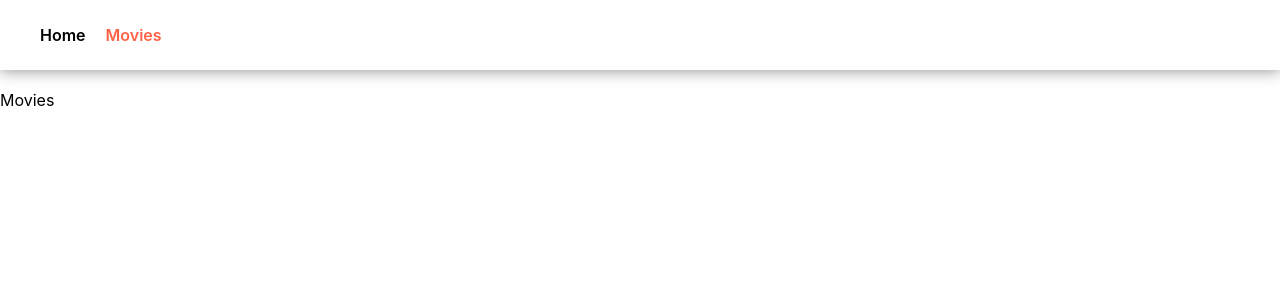
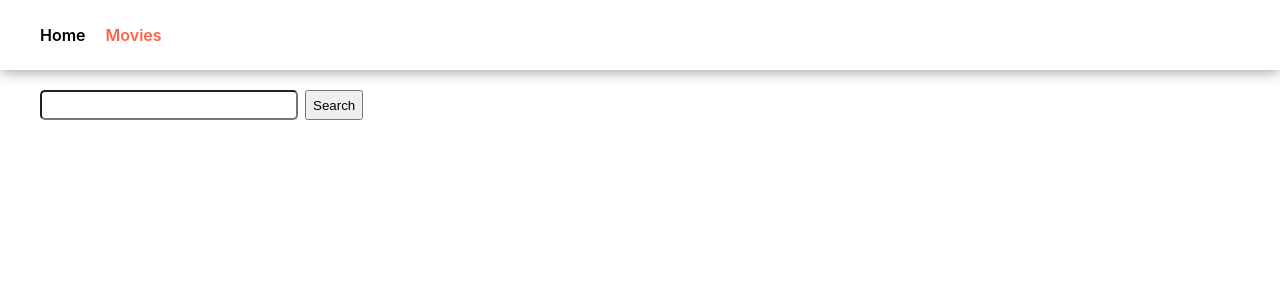
Before and after one commit to bohdan-ryzhko/goit-react-hw-05-movies, a React (Create React App) app: page /goit-react-hw-05-movies/movies in a window 1280 px wide. Shown: the top 300 px of the page. Built offline with nearby package versions, Linux system fonts and the light colour scheme.

Commit message:
add search movies

```diff
--- a/src/components/Card/Card.jsx
+++ b/src/components/Card/Card.jsx
@@ -8,7 +8,7 @@ export const Card = ({ popularMovie: { poster_path, title, overview, genres }, m
 		<>
 			<MovieCard>
 				<div>
-					<img width={100} height={100} src={`movies/${movieId}${poster_path}`} alt="" />
+					<img width={100} height={100} src={`${movieId}${poster_path}`} alt="" />
 				</div>
 				<CardTitle>{title}</CardTitle>
 				<div>
--- a/src/components/Cast/Cast.jsx
+++ b/src/components/Cast/Cast.jsx
@@ -12,11 +12,11 @@ const Cast = () => {
 	useEffect(() => {
 		const controller = new AbortController();
 		fetchMovieCredits(movieId, controller.signal)
-			.then(({ data }) => {
-				if (!data) {
-					throw new Error(data);
+			.then(data => {
+				if (data.status !== 200) {
+					return Promise.reject(data);
 				}
-				setCast(data.cast);
+				setCast(data.data.cast);
 				console.log(data);
 			}).catch(error => {
 				console.log(error);
@@ -33,7 +33,10 @@ const Cast = () => {
 				cast.length > 0 &&
 				<ul>
 					{
-						cast.map(actor => <li key={actor.id} >{actor.original_name}</li>)
+						cast.map(actor => <li key={actor.id}>
+							<img width={20} height={30} src={actor.profile_path} alt="" />
+							{actor.original_name}
+						</li>)
 					}
 				</ul>
 			}
--- a/src/components/MovieDetails/MovieDetails.jsx
+++ b/src/components/MovieDetails/MovieDetails.jsx
@@ -13,11 +13,12 @@ const MovieDetails = () => {
 	useEffect(() => {
 		const controller = new AbortController();
 		fetchMovieById(movieId, controller.signal)
-			.then(({ data }) => {
-				if (!data) {
-					throw new Error(data);
+			.then(data => {
+				if (data.status !== 200) {
+					return Promise.reject(data);
 				}
-				setPopularMovie(data);
+				console.log(data);
+				setPopularMovie(data.data);
 			}).catch(error => {
 				console.log(error);
 			})
--- a/src/components/Reviews/Reviews.jsx
+++ b/src/components/Reviews/Reviews.jsx
@@ -13,9 +13,12 @@ const Reviews = () => {
 		const controller = new AbortController();
 
 		fetchReviews(movieId, controller.signal)
-			.then(({ data }) => {
-				setReviews(data.results);
+			.then(data => {
+				if (data.status !== 200) {
+					return Promise.reject(data);
+				}
 				console.log(data);
+				setReviews(data.data.results);
 			}).catch(error => {
 				console.log(error);
 			})
--- /dev/null
+++ b/src/components/SearchForm/SearchForm.jsx
@@ -0,0 +1,24 @@
+import { Form, StyledLabel, StyledInput } from "./SearchForm.styled";
+
+export const SearchForm = ({ setSearchQuery }) => {
+
+	const onSubmitForm = event => {
+		event.preventDefault();
+		const form = event.currentTarget;
+		const params = { query: form.elements.searchValue.value }
+		setSearchQuery(params);
+		form.reset();
+	}
+
+	return (
+		<Form onSubmit={onSubmitForm}>
+			<StyledLabel htmlFor="searchValue">
+				<StyledInput
+					id="searchValue"
+					type="text"
+					name="searchValue" />
+			</StyledLabel>
+			<button type="submit">Search</button>
+		</Form>
+	)
+}
--- /dev/null
+++ b/src/components/SearchForm/SearchForm.styled.js
@@ -0,0 +1,19 @@
+import styled from "@emotion/styled";
+
+export const Form = styled.form`
+	display: flex;
+	gap: 15px;
+	height: 30px;
+	margin-bottom: 20px;
+`;
+
+export const StyledLabel = styled.label`
+	height: 100%;
+	width: 250px;
+`;
+
+export const StyledInput = styled.input`
+	width: 100%;
+	height: calc(100% - 6px);
+	border-radius: 5px;
+`;
--- a/src/pages/Home/Home.jsx
+++ b/src/pages/Home/Home.jsx
@@ -11,11 +11,12 @@ const Home = () => {
 	useEffect(() => {
 		const controller = new AbortController();
 		fetchPopularMovies(controller.signal)
-			.then(({ data }) => {
-				if (!data) {
-					throw new Error(data);
+			.then(data => {
+				if (data.status !== 200) {
+					return Promise.reject(data);
 				}
-				setPopularMovies(data.results);
+				console.log(data);
+				setPopularMovies(data.data.results);
 			}).catch(error => {
 				console.log(error);
 			})
--- a/src/pages/Movies/Movies.jsx
+++ b/src/pages/Movies/Movies.jsx
@@ -1,5 +1,54 @@
+import { SearchForm } from "components/SearchForm/SearchForm";
+import { useEffect, useState } from "react";
+import { useSearchParams } from "react-router-dom";
+import { fetchSearchMovies } from "services/fetchSearchMovies";
+import { SearchMovie, SectionMovie } from "./Movies.styled";
+import { Container } from "index.styled";
+import { StyledLink } from "components/AdditionalInformation/AdditionalInformation.styled";
+import { MoviesList } from "pages/Home/Home.styled";
+
 const Movies = () => {
-	return <>Movies</>
+
+	const [searchMovies, setSearchMovies] = useState([]);
+	const [searchQuery, setSearchQuery] = useSearchParams();
+	const searchValue = searchQuery.get("query") ?? "";
+
+	useEffect(() => {
+		const controller = new AbortController();
+		if (!searchValue) return;
+
+		fetchSearchMovies(searchValue, controller.signal)
+			.then(data => {
+				if (data.status !== 200) {
+					return Promise.reject(data)
+				};
+				setSearchMovies(data.data.results);
+				console.log(data.data);
+			})
+			.catch(error => {
+				console.log(error)
+			});
+
+		return () => {
+			controller.abort();
+		}
+	}, [searchValue]);
+
+	return (
+		<SectionMovie>
+			<Container>
+				<SearchForm setSearchQuery={setSearchQuery} />
+				<MoviesList>
+					{
+						searchMovies.length > 0 &&
+						searchMovies.map(movie => <SearchMovie key={movie.id}>
+							<StyledLink to={`${movie.id}`}>{movie.title}</StyledLink>
+						</SearchMovie>)
+					}
+				</MoviesList>
+			</Container>
+		</SectionMovie>
+	)
 }
 
 export default Movies;
--- a/src/pages/Movies/Movies.styled.js
+++ b/src/pages/Movies/Movies.styled.js
@@ -0,0 +1,5 @@
+import styled from "@emotion/styled";
+
+export const SectionMovie = styled.section``;
+
+export const SearchMovie = styled.li``;
--- /dev/null
+++ b/src/services/fetchSearchMovies.js
@@ -0,0 +1,19 @@
+import axios from "axios";
+
+import { API_KEY } from "constants/apiKey";
+
+export const fetchSearchMovies = async (query, signal) => {
+	try {
+		return await axios.get("https://api.themoviedb.org/3/search/movie", {
+			signal,
+			params: {
+				api_key: API_KEY,
+				query,
+				language: "en-US",
+			},
+		});
+	} catch (error) {
+		console.log(error);
+		return error;
+	}
+}
```
